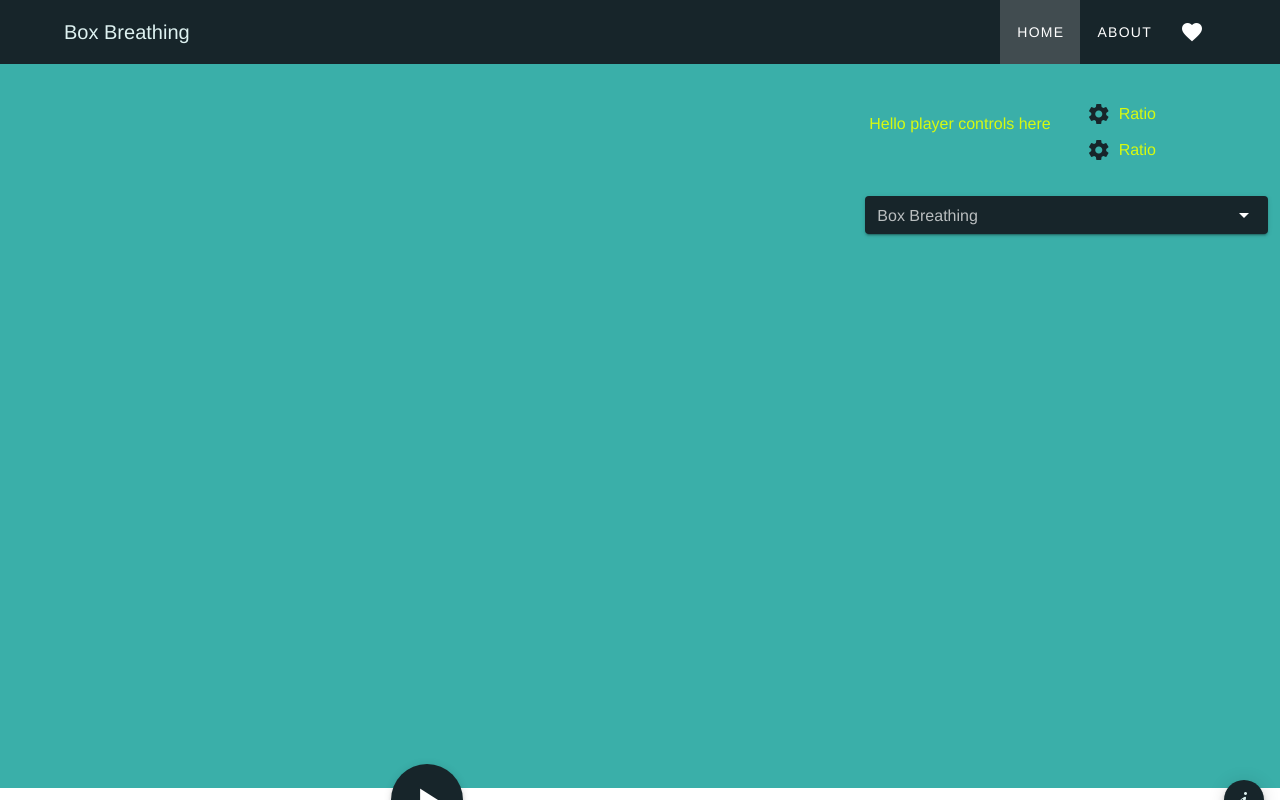
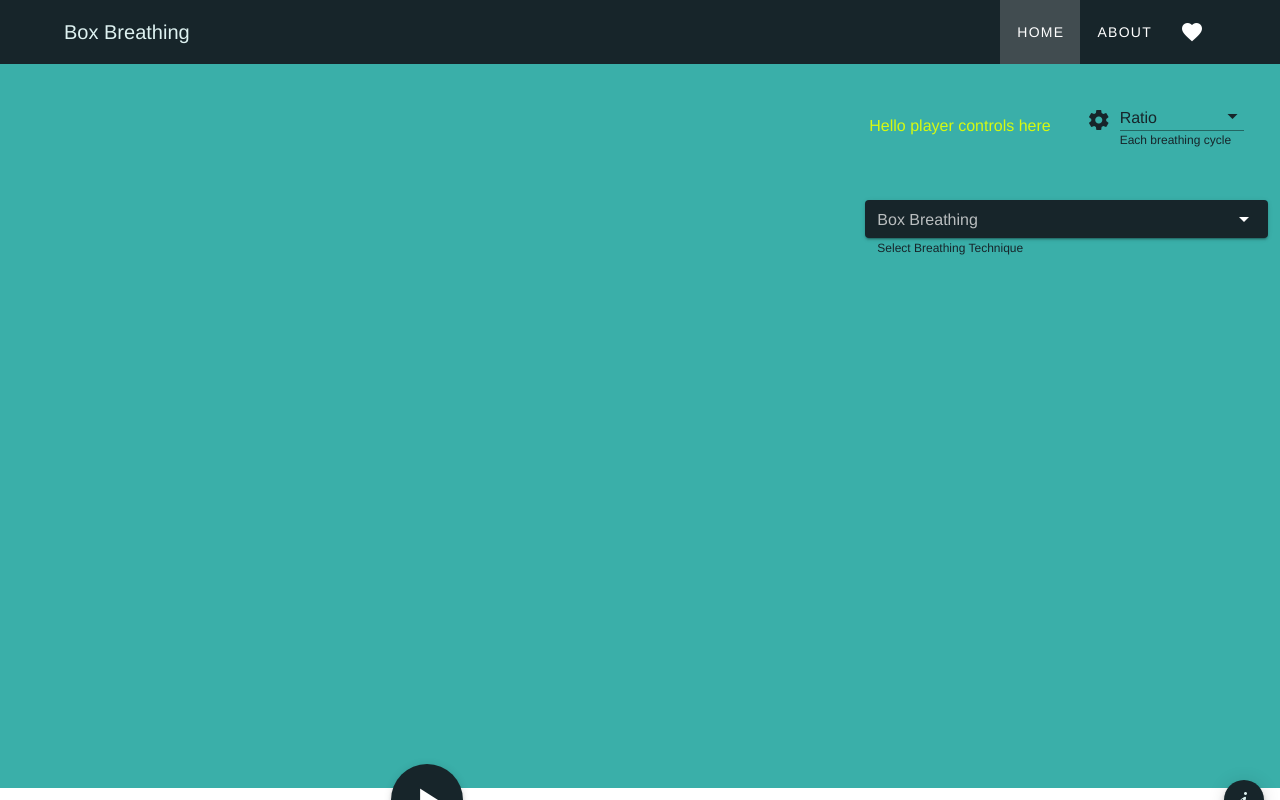
Before and after one commit to Prashanga/Breathe, a Vue app: page / in a window 1280 px wide. Built offline with nearby package versions, Linux system fonts and the light colour scheme.

Commit message:
Adding ratio setting

```diff
--- a/src/components/BreathingExercise/Index.vue
+++ b/src/components/BreathingExercise/Index.vue
@@ -12,7 +12,8 @@ export default {
       timerPlaying: false,
       playing: false,
       count: null,
-      timer: ''
+      timer: '',
+      ratioOfSeconds: 1
     }
   },
   computed: {
@@ -22,7 +23,9 @@ export default {
       )
     },
     breathCycle() {
-      return this.breathingTechnique.breathCycle
+      return this.breathingTechnique.breathCycle.map(
+        tech => tech * this.ratioOfSeconds
+      )
     },
     items() {
       return this.breathingTechniques.map(tech => tech.title)
@@ -88,6 +91,10 @@ export default {
       this.clearAllTimers()
       this.currentTechnique = title
       this.$store.dispatch('setTitle', title)
+    },
+    selectBreathingRatio(ratio) {
+      this.clearAllTimers()
+      this.ratioOfSeconds = ratio
     },
     clearAllTimers() {
       this.playing = false
@@ -265,15 +272,24 @@ export default {
           </v-col>
 
           <!--       Right Column               -->
-          <v-col cols="6" class="pl-8">
+          <v-col cols="5" class="pl-8">
             <v-row justify="start" class="mb-2">
+              <v-select
+                :items="[0.5, 1, 2, 4, 5]"
+                prepend-icon="mdi-cog"
+                label="Ratio"
+                hint="Each breathing cycle"
+                class="ratio-setting"
+                color="primaryBlack"
+                persistent-hint
+                @change="selectBreathingRatio"
+                dense
+              ></v-select>
+            </v-row>
+            <!-- <v-row justify="start">
               <v-icon class="mr-2" color="primaryBlack">mdi-cog</v-icon>
               Ratio
-            </v-row>
-            <v-row justify="start">
-              <v-icon class="mr-2" color="primaryBlack">mdi-cog</v-icon>
-              Ratio
-            </v-row>
+            </v-row> -->
           </v-col>
         </v-row>
         <v-row justify="center" class="mt-8">
@@ -281,7 +297,8 @@ export default {
             <v-select
               :items="items"
               :label="breathingTechnique.title"
-              hint="Select "
+              hint="Select Breathing Technique"
+              persistent-hint
               @change="selectBreathingTechnique"
               background-color="primaryBlack"
               class="select-techniques"
--- a/src/components/BreathingExercise/style.scss
+++ b/src/components/BreathingExercise/style.scss
@@ -32,15 +32,6 @@
   color: rgb(215, 250, 16);
 }
 
-// .breathing-circle {
-//   height: 25vh;
-//   width: 25vh;
-//   background-color: white;
-//   border-radius: 50%;
-//   min-width: 100px;
-//   min-height: 100px;
-// }
-
 .nowPlayingText {
   font-size: 2rem !important;
 }
@@ -60,3 +51,15 @@
 .theme--light.v-list-item:hover:before {
   opacity: 0.8;
 }
+.v-messages {
+  color: #17252a !important;
+}
+.v-input {
+  color: #17252a !important;
+}
+.ratio-setting .v-label {
+  color: #17252a !important;
+}
+.ratio-setting i {
+  color: #17252a !important;
+}
```
